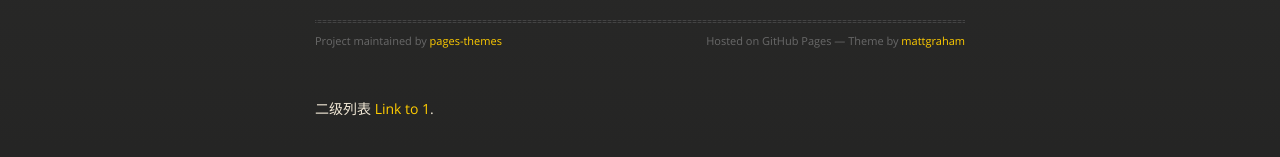
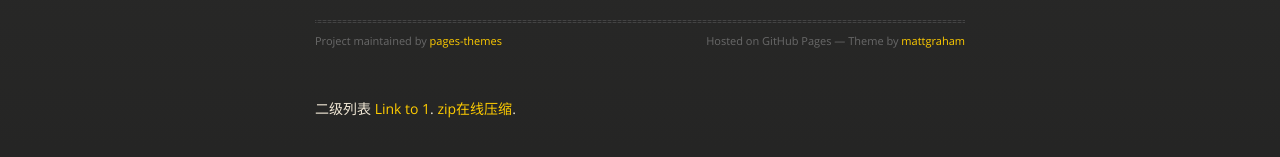
Before and after one commit to pages-themes/midnight, a Jekyll site: the page built from mdfile.md, in a window 1280 px wide. Shown: the part 173-330 px from the top of the page. Built offline with Jekyll 4.4.1, drawn with Linux system fonts in a browser that asks for light colours; our own code applies the rules of GitHub Pages for plain Markdown files.

Commit message:
Update mdfile.md

```diff
--- a/mdfile.md
+++ b/mdfile.md
@@ -1,2 +1,3 @@
 二级列表
 [Link to 1](./mdfile/1.html).
+[zip在线压缩](./mdfile/jzip.html).
```
